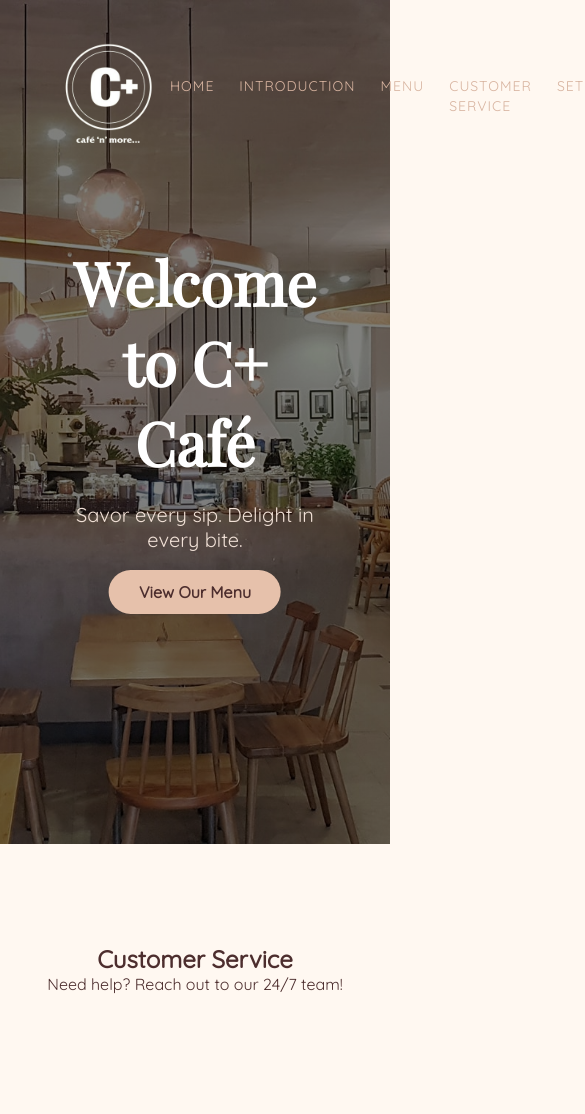
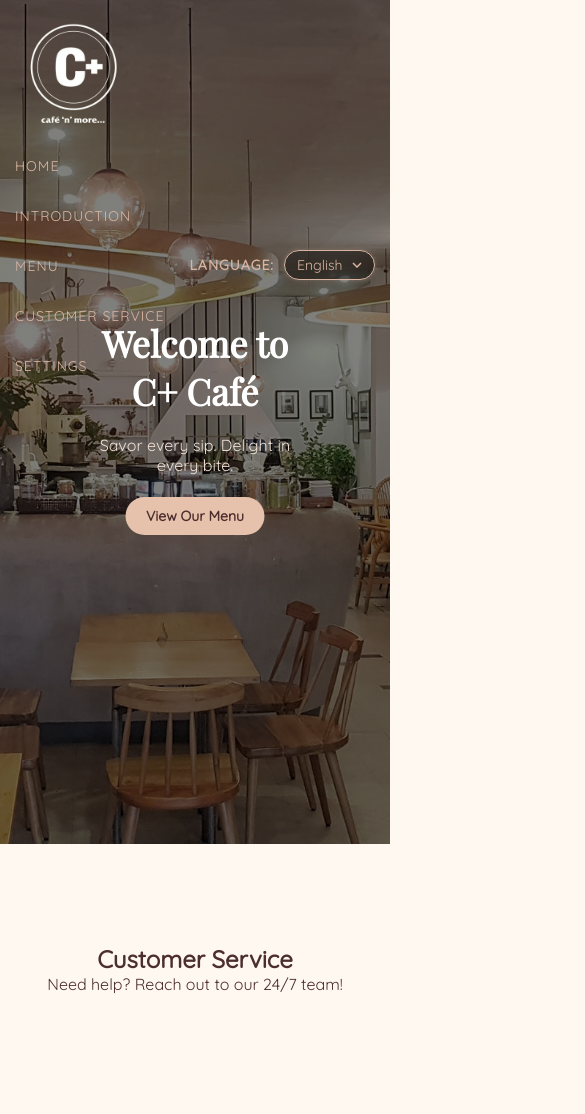
Before and after one commit to ChocolateIsDelicious/C-Cafe, a plain HTML site: page index.html in a window 390 px wide. Shown: the top 1114 px of the page, 585 px wide, since content can reach past the window. Drawn offline with nearby package versions, Linux system fonts and the light colour scheme.

Commit message:
Add files via upload

```diff
--- a/style.css
+++ b/style.css
@@ -274,3 +274,38 @@
     flex-direction: column;
   }
 }
+/* Mobile styles */
+@media (max-width: 600px) {
+  .navbar {
+    flex-direction: column;
+    align-items: flex-start;
+    padding: 15px;
+  }
+
+  .navbar ul {
+    flex-direction: column;
+    gap: 10px;
+    width: 100%;
+  }
+
+  .navbar ul li {
+    margin: 10px 0;
+  }
+
+  .logo {
+    margin-bottom: 10px;
+  }
+
+  .content h1 {
+    font-size: 36px;
+  }
+
+  .content p {
+    font-size: 16px;
+  }
+
+  .button {
+    padding: 10px 20px;
+    font-size: 14px;
+  }
+}
```
